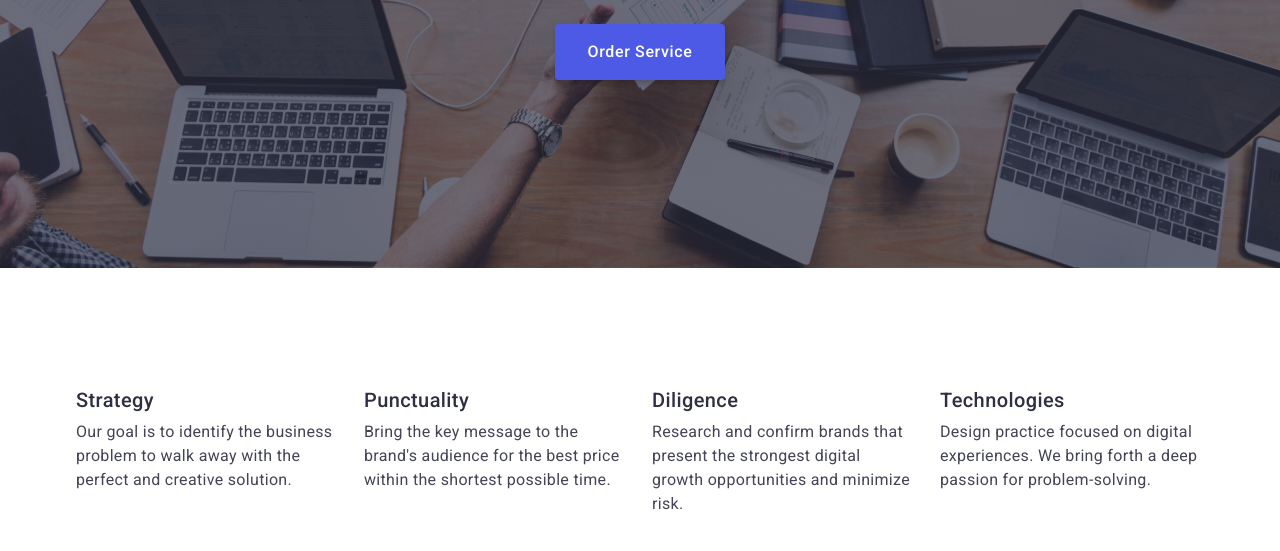
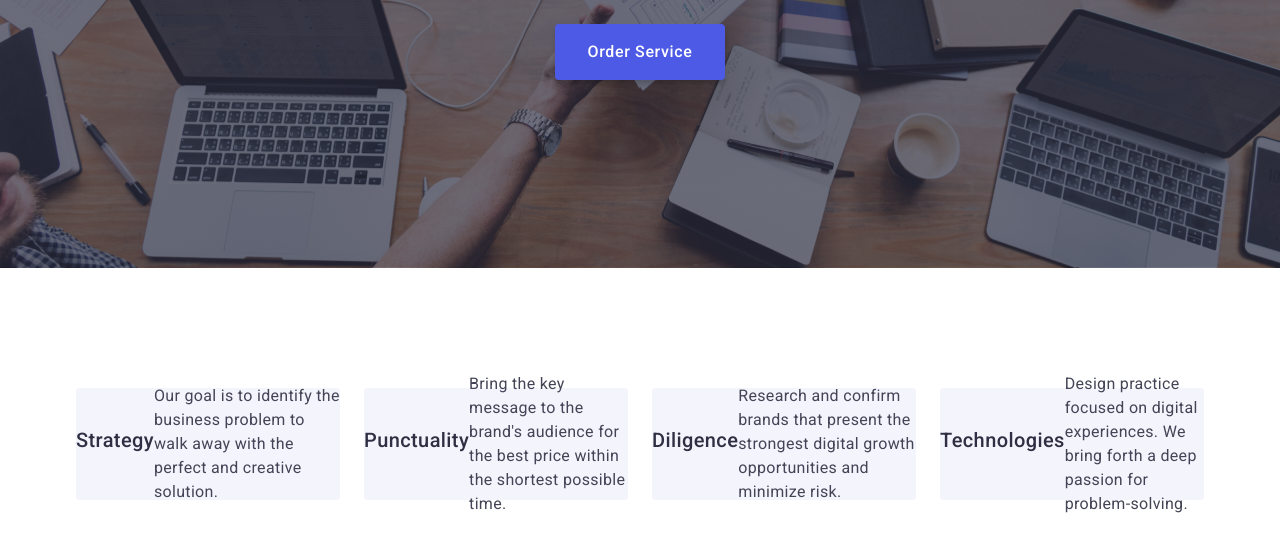
Before and after one commit to Danil7828/goit-markup-hw-04, a plain HTML site: page index.html in a window 1280 px wide. Shown: the part 405-956 px from the top of the page. Drawn offline with nearby package versions, Linux system fonts and the light colour scheme.

Commit message:
Update styles.css

```diff
--- a/css/styles.css
+++ b/css/styles.css
@@ -208,6 +208,15 @@ button {
   color: #434455;
 }
 
+.company-wrapper{
+  display: flex;
+  align-items: center;
+  justify-content: center;
+  height: 112px;
+  background-color: #f4f4fd;
+  border-radius: 4px;
+  margin-bottom: 8px;
+}
 
   .app{
     padding-top: 120px;
```
